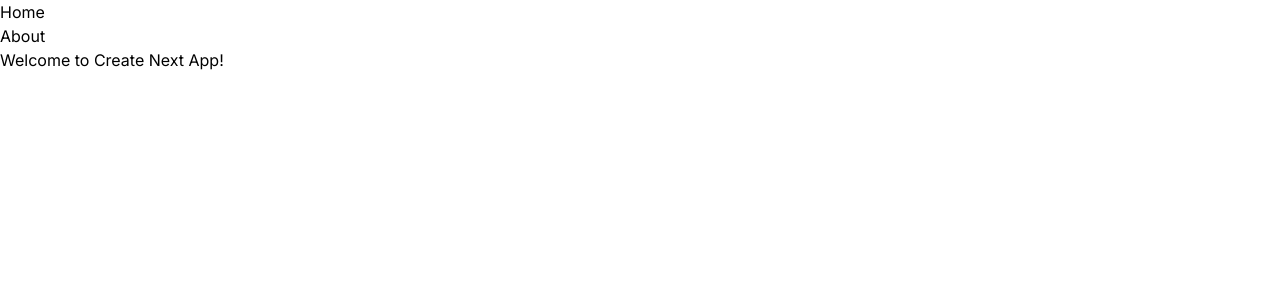
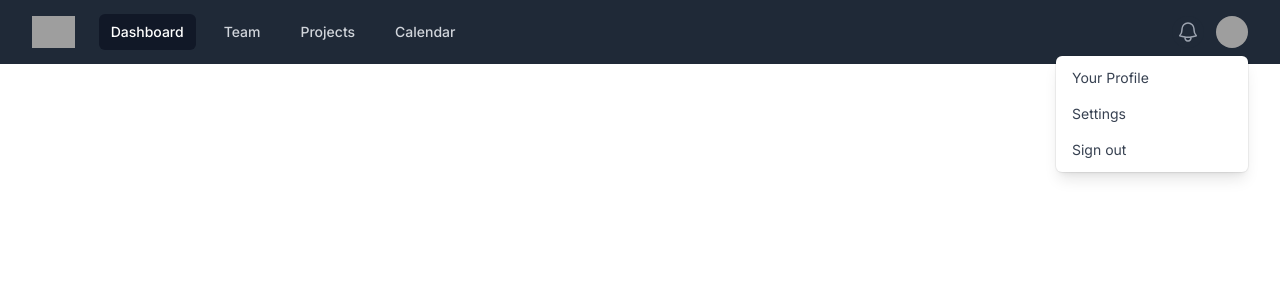
Before and after one commit to Xanvia/MOOC-IT-Center-UOP, a Next.js app in the folder frontend/: page / in a window 1280 px wide. Shown: the top 300 px of the page. Built offline with nearby package versions, Linux system fonts and the light colour scheme; grey boxes are pictures that could not be loaded.

Commit message:
feat: tailwind navbar

```diff
--- a/frontend/src/app/(public)/page.tsx
+++ b/frontend/src/app/(public)/page.tsx
@@ -5,7 +5,6 @@ export default function Home() {
   return (
     <div>
       <Navbar />
-      <h1>Welcome to Create Next App!</h1>
     </div>
   );
 }
--- a/frontend/src/components/Navbar/Navbar.tsx
+++ b/frontend/src/components/Navbar/Navbar.tsx
@@ -1,16 +1,201 @@
 import React from "react";
+import Link from "next/link";
 
 const Navbar = () => {
   return (
-    <nav>
-      <ul>
-        <li>
-          <a href="/">Home</a>
-        </li>
-        <li>
-          <a href="/about">About</a>
-        </li>
-      </ul>
+    <nav className="bg-gray-800">
+      <div className="mx-auto max-w-7xl px-2 sm:px-6 lg:px-8">
+        <div className="relative flex h-16 items-center justify-between">
+          <div className="absolute inset-y-0 left-0 flex items-center sm:hidden">
+            <button
+              type="button"
+              className="relative inline-flex items-center justify-center rounded-md p-2 text-gray-400 hover:bg-gray-700 hover:text-white focus:outline-none focus:ring-2 focus:ring-inset focus:ring-white"
+              aria-controls="mobile-menu"
+              aria-expanded="false"
+            >
+              <span className="absolute -inset-0.5"></span>
+              <span className="sr-only">Open main menu</span>
+
+              <svg
+                className="block h-6 w-6"
+                fill="none"
+                viewBox="0 0 24 24"
+                stroke-width="1.5"
+                stroke="currentColor"
+                aria-hidden="true"
+              >
+                <path
+                  stroke-linecap="round"
+                  stroke-linejoin="round"
+                  d="M3.75 6.75h16.5M3.75 12h16.5m-16.5 5.25h16.5"
+                />
+              </svg>
+
+              <svg
+                className="hidden h-6 w-6"
+                fill="none"
+                viewBox="0 0 24 24"
+                stroke-width="1.5"
+                stroke="currentColor"
+                aria-hidden="true"
+              >
+                <path
+                  stroke-linecap="round"
+                  stroke-linejoin="round"
+                  d="M6 18L18 6M6 6l12 12"
+                />
+              </svg>
+            </button>
+          </div>
+          <div className="flex flex-1 items-center justify-center sm:items-stretch sm:justify-start">
+            <div className="flex flex-shrink-0 items-center">
+              <img
+                className="h-8 w-auto"
+                src="https://tailwindui.com/img/logos/mark.svg?color=indigo&shade=500"
+                alt="Your Company"
+              />
+            </div>
+            <div className="hidden sm:ml-6 sm:block">
+              <div className="flex space-x-4">
+                <a
+                  href="#"
+                  className="bg-gray-900 text-white rounded-md px-3 py-2 text-sm font-medium"
+                  aria-current="page"
+                >
+                  Dashboard
+                </a>
+                <a
+                  href="#"
+                  className="text-gray-300 hover:bg-gray-700 hover:text-white rounded-md px-3 py-2 text-sm font-medium"
+                >
+                  Team
+                </a>
+                <a
+                  href="#"
+                  className="text-gray-300 hover:bg-gray-700 hover:text-white rounded-md px-3 py-2 text-sm font-medium"
+                >
+                  Projects
+                </a>
+                <a
+                  href="#"
+                  className="text-gray-300 hover:bg-gray-700 hover:text-white rounded-md px-3 py-2 text-sm font-medium"
+                >
+                  Calendar
+                </a>
+              </div>
+            </div>
+          </div>
+          <div className="absolute inset-y-0 right-0 flex items-center pr-2 sm:static sm:inset-auto sm:ml-6 sm:pr-0">
+            <button
+              type="button"
+              className="relative rounded-full bg-gray-800 p-1 text-gray-400 hover:text-white focus:outline-none focus:ring-2 focus:ring-white focus:ring-offset-2 focus:ring-offset-gray-800"
+            >
+              <span className="absolute -inset-1.5"></span>
+              <span className="sr-only">View notifications</span>
+              <svg
+                className="h-6 w-6"
+                fill="none"
+                viewBox="0 0 24 24"
+                stroke-width="1.5"
+                stroke="currentColor"
+                aria-hidden="true"
+              >
+                <path
+                  stroke-linecap="round"
+                  stroke-linejoin="round"
+                  d="M14.857 17.082a23.848 23.848 0 005.454-1.31A8.967 8.967 0 0118 9.75v-.7V9A6 6 0 006 9v.75a8.967 8.967 0 01-2.312 6.022c1.733.64 3.56 1.085 5.455 1.31m5.714 0a24.255 24.255 0 01-5.714 0m5.714 0a3 3 0 11-5.714 0"
+                />
+              </svg>
+            </button>
+
+            <div className="relative ml-3">
+              <div>
+                <button
+                  type="button"
+                  className="relative flex rounded-full bg-gray-800 text-sm focus:outline-none focus:ring-2 focus:ring-white focus:ring-offset-2 focus:ring-offset-gray-800"
+                  id="user-menu-button"
+                  aria-expanded="false"
+                  aria-haspopup="true"
+                >
+                  <span className="absolute -inset-1.5"></span>
+                  <span className="sr-only">Open user menu</span>
+                  <img
+                    className="h-8 w-8 rounded-full"
+                    src="https://images.unsplash.com/photo-1472099645785-5658abf4ff4e?ixlib=rb-1.2.1&ixid=eyJhcHBfaWQiOjEyMDd9&auto=format&fit=facearea&facepad=2&w=256&h=256&q=80"
+                    alt=""
+                  />
+                </button>
+              </div>
+
+              <div
+                className="absolute right-0 z-10 mt-2 w-48 origin-top-right rounded-md bg-white py-1 shadow-lg ring-1 ring-black ring-opacity-5 focus:outline-none"
+                role="menu"
+                aria-orientation="vertical"
+                aria-labelledby="user-menu-button"
+                tabIndex={-1}
+              >
+                <a
+                  href="#"
+                  className="block px-4 py-2 text-sm text-gray-700"
+                  role="menuitem"
+                  tabIndex={-1}
+                  id="user-menu-item-0"
+                >
+                  Your Profile
+                </a>
+                <a
+                  href="#"
+                  className="block px-4 py-2 text-sm text-gray-700"
+                  role="menuitem"
+                  tabIndex={-1}
+                  id="user-menu-item-1"
+                >
+                  Settings
+                </a>
+                <a
+                  href="#"
+                  className="block px-4 py-2 text-sm text-gray-700"
+                  role="menuitem"
+                  tabIndex={-1}
+                  id="user-menu-item-2"
+                >
+                  Sign out
+                </a>
+              </div>
+            </div>
+          </div>
+        </div>
+      </div>
+
+      <div className="sm:hidden" id="mobile-menu">
+        <div className="space-y-1 px-2 pb-3 pt-2">
+          <a
+            href="#"
+            className="bg-gray-900 text-white block rounded-md px-3 py-2 text-base font-medium"
+            aria-current="page"
+          >
+            Dashboard
+          </a>
+          <a
+            href="#"
+            className="text-gray-300 hover:bg-gray-700 hover:text-white block rounded-md px-3 py-2 text-base font-medium"
+          >
+            Team
+          </a>
+          <a
+            href="#"
+            className="text-gray-300 hover:bg-gray-700 hover:text-white block rounded-md px-3 py-2 text-base font-medium"
+          >
+            Projects
+          </a>
+          <a
+            href="#"
+            className="text-gray-300 hover:bg-gray-700 hover:text-white block rounded-md px-3 py-2 text-base font-medium"
+          >
+            Calendar
+          </a>
+        </div>
+      </div>
     </nav>
   );
 };
```
